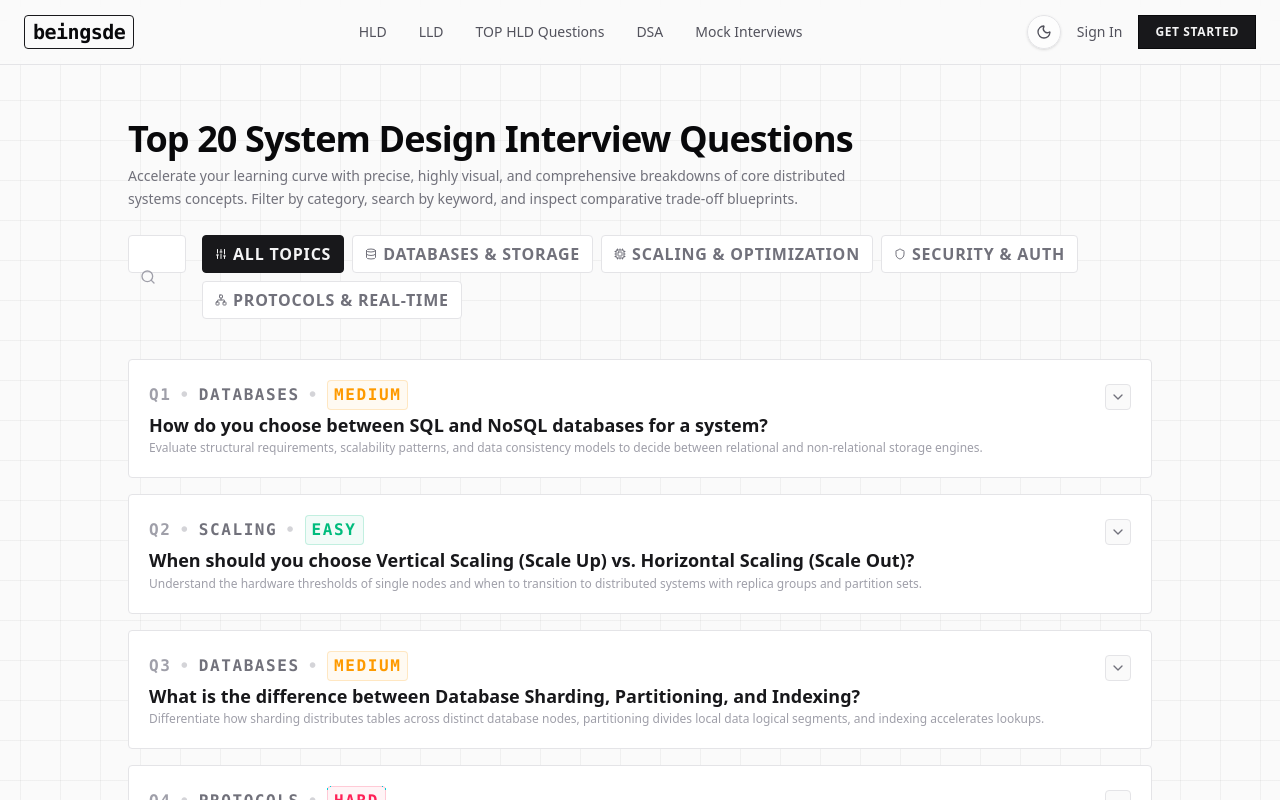
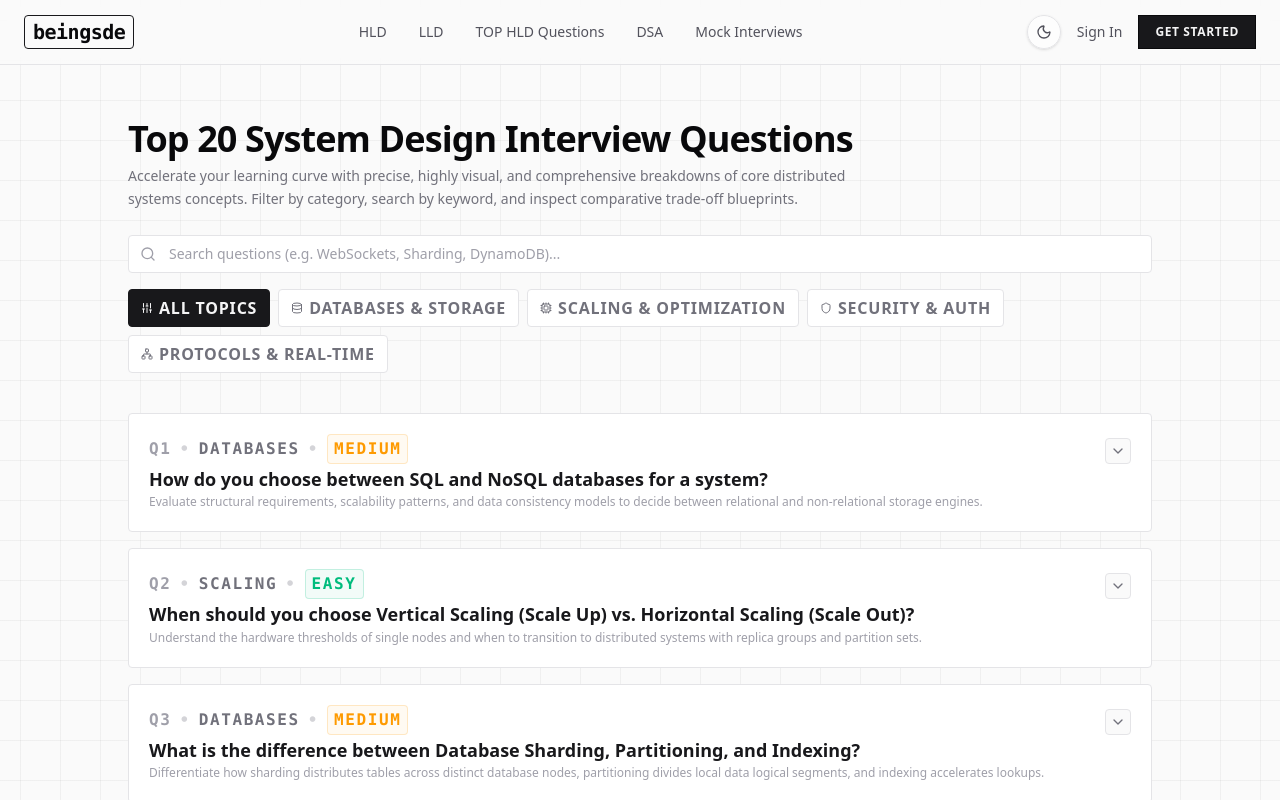
Before and after one commit to roamingcops/beingsde, a Next.js app in the folder beingsde-ui/: page /questions in a window 1280 px wide. Shown: the top 800 px of the page. Built offline with nearby package versions, Linux system fonts and the light colour scheme; no server answers.

Commit message:
Fix search bar layout compression issue

```diff
--- a/beingsde-ui/src/app/questions/page.tsx
+++ b/beingsde-ui/src/app/questions/page.tsx
@@ -900,7 +900,7 @@ export default function QuestionsPage() {
         </div>
 
         {/* SEARCH AND FILTERS */}
-        <div className="flex flex-col md:flex-row gap-4 mt-2">
+        <div className="flex flex-col gap-4 mt-2">
           {/* Search Box */}
           <div className="relative flex-1">
             <Search className="absolute left-3 top-1/2 -translate-y-1/2 w-4 h-4 text-zinc-400" />
```
